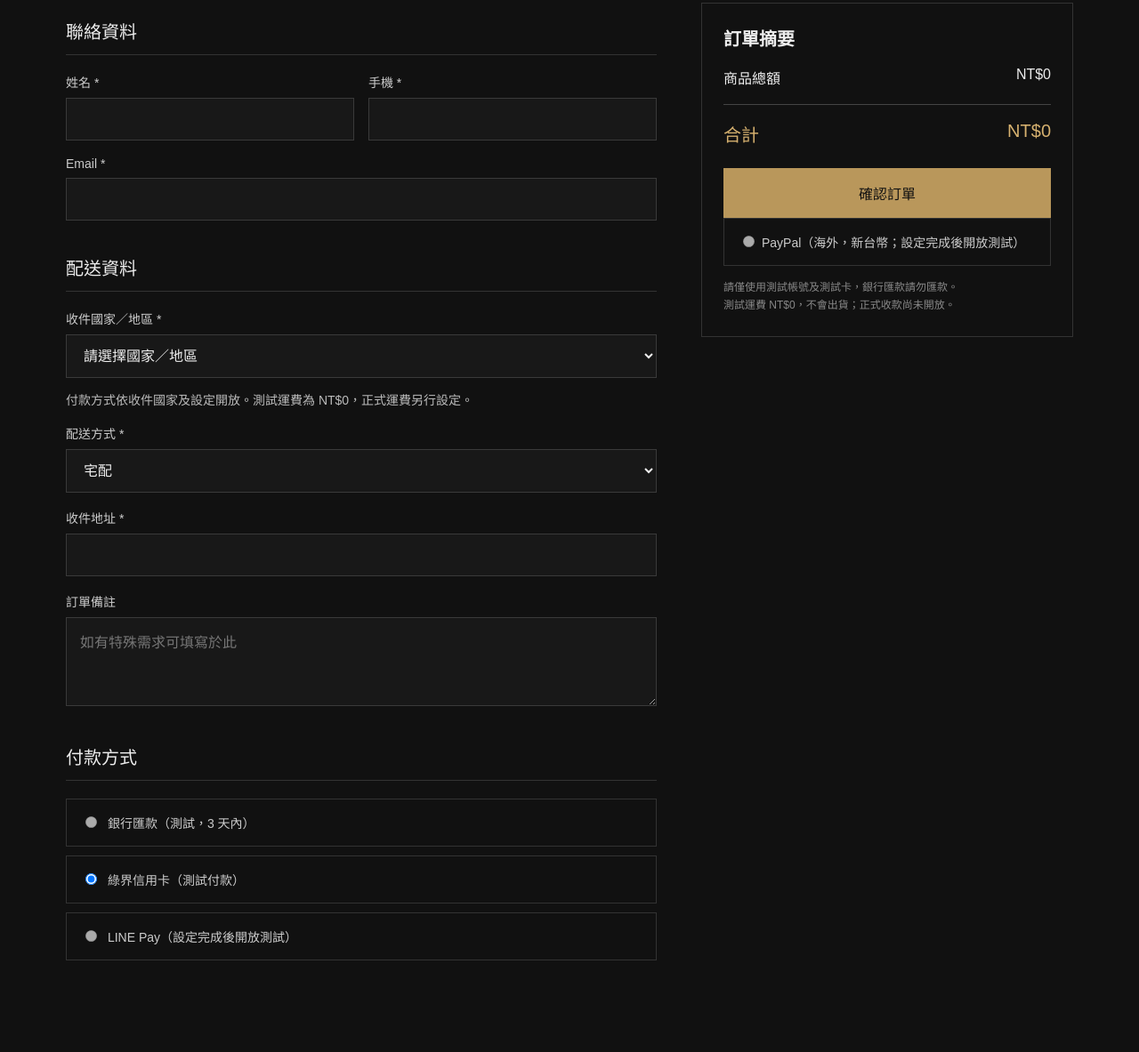
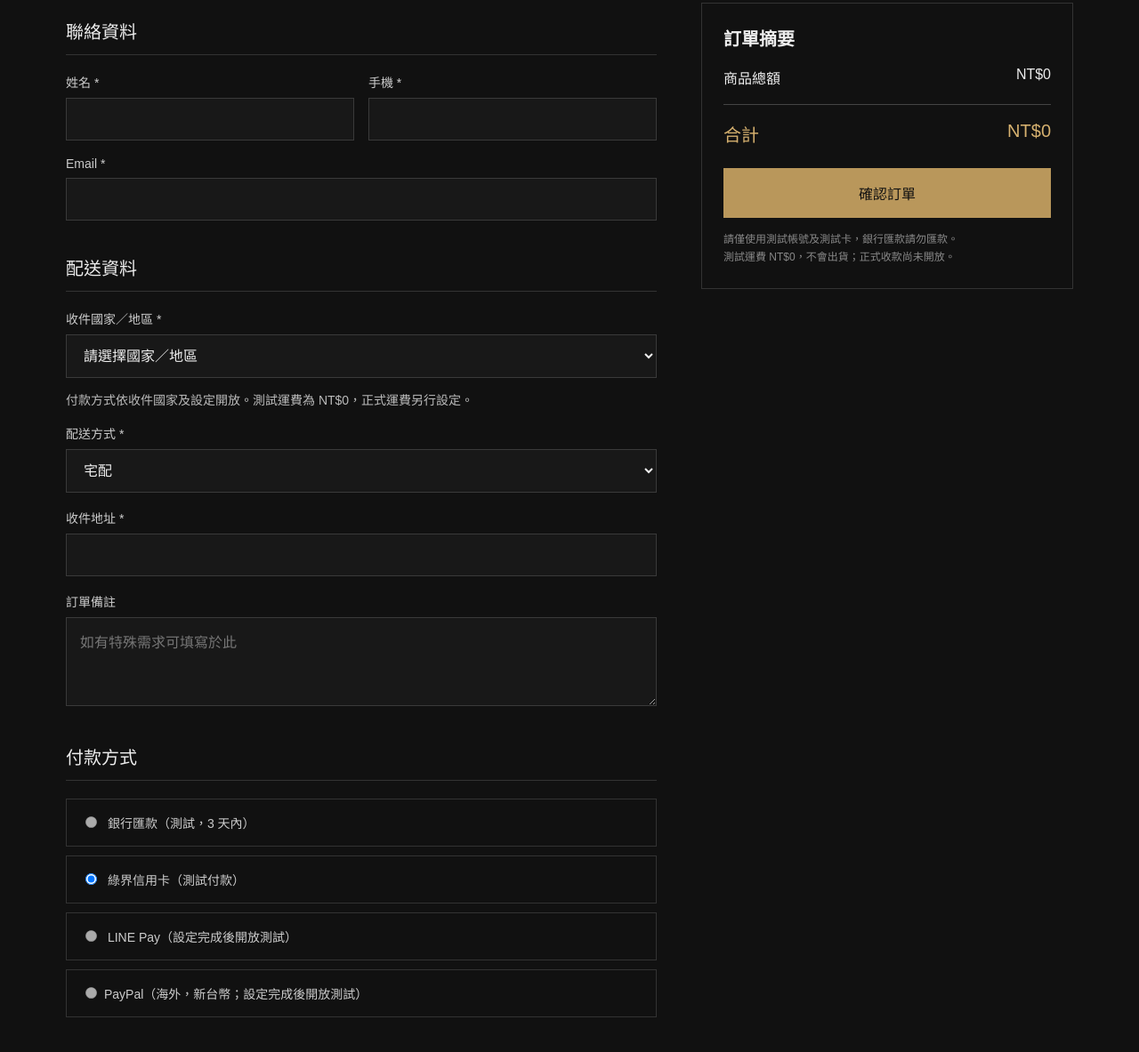
Before and after one commit to wugong-pen/mellowisle, a website: page checkout.html in a window 1280 px wide. Shown: the part 325-1508 px from the top of the page at 89% size. Drawn offline with Linux system fonts and the light colour scheme; no server answers.

Commit message:
Group all checkout payment options together

```diff
--- a/checkout.html
+++ b/checkout.html
@@ -289,6 +289,7 @@
           <input type="radio" name="payment" value="linepay" disabled>
           LINE Pay（設定完成後開放測試）
         </label>
+        <label class="radio-box"><input type="radio" name="payment" value="paypal" disabled>PayPal（海外，新台幣；設定完成後開放測試）</label>
       </section>
 
     </div>
@@ -313,7 +314,7 @@
         確認訂單
       </button>
 
-      <label class="radio-box"><input type="radio" name="payment" value="paypal" disabled>PayPal（海外，新台幣；設定完成後開放測試）</label><div class="notice">
+      <div class="notice">
         請僅使用測試帳號及測試卡，銀行匯款請勿匯款。<br>
         測試運費 NT$0，不會出貨；正式收款尚未開放。
       </div>
```
